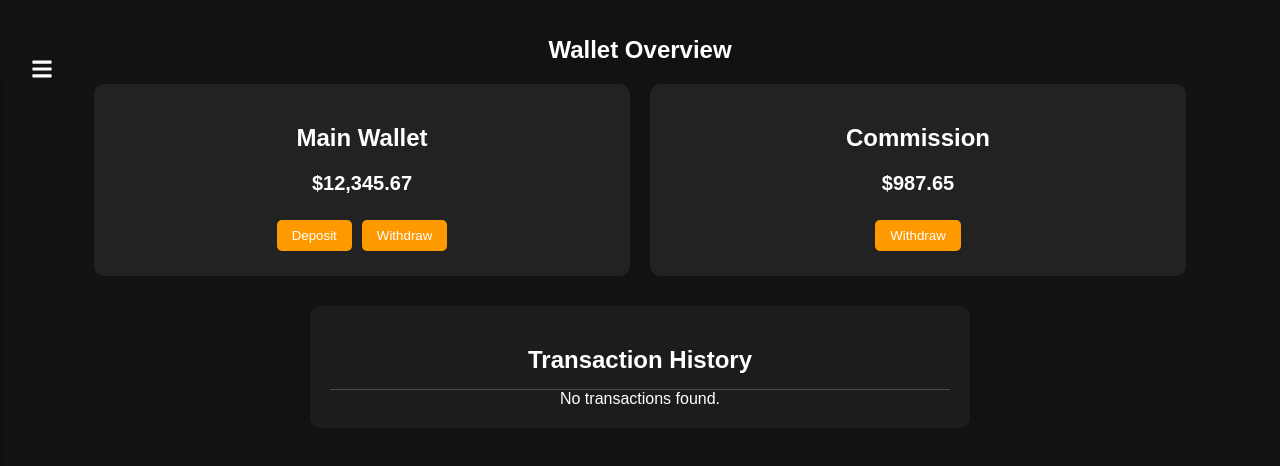
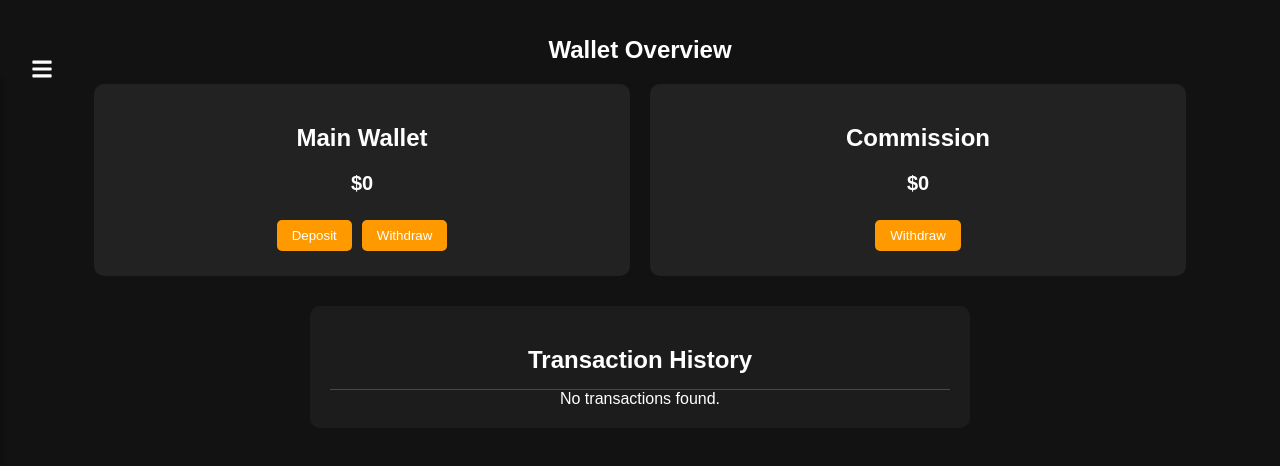
Before and after one commit to Martganan24/CCXPR, a React (Create React App) app in the folder cecxai-trading/: page /wallet in a window 1280 px wide. Shown: the top 466 px of the page. Built offline with nearby package versions, Linux system fonts and the light colour scheme.

Commit message:
trading history

```diff
--- a/cecxai-trading/src/pages/Wallet.js
+++ b/cecxai-trading/src/pages/Wallet.js
@@ -2,11 +2,16 @@ import React, { useState } from "react";
 import { motion } from "framer-motion";
 import "../styles/Wallet.css"; // ✅ Ensure this file exists
 import DepositWithdrawPopup from "../components/DepositWithdrawPopup"; // ✅ Popup Import
-
-const transactionsData = []; // Cleared transaction history
+import { useUser } from "../context/UserContext"; // Importing useUser from UserContext
 
 const Wallet = () => {
-  const [transactions] = useState(transactionsData); // ✅ Store transaction history
+  const { user } = useUser(); // Access the user object from UserContext
+
+  // Get the balance and commission_balance from the user context
+  const balance = user ? user.balance : 0; // Assuming balance exists in the user object
+  const commissionBalance = user ? user.commission_balance : 0; // Commission balance from the user context
+
+  const [transactions] = useState([]); // Clear the transaction history
 
   const [currentPage, setCurrentPage] = useState(1);
   const rowsPerPage = 10;
@@ -37,7 +42,7 @@ const Wallet = () => {
           transition={{ duration: 0.3 }}
         >
           <h2>Main Wallet</h2>
-          <p className="balance">$12,345.67</p>
+          <p className="balance">${balance}</p> {/* Display balance from UserContext */}
           <div className="wallet-actions">
             <button className="wallet-btn">Deposit</button>
             <button className="wallet-btn">Withdraw</button>
@@ -51,7 +56,7 @@ const Wallet = () => {
           transition={{ duration: 0.3 }}
         >
           <h2>Commission</h2>
-          <p className="balance">$987.65</p>
+          <p className="balance">${commissionBalance}</p> {/* Display commission balance from UserContext */}
           <div className="wallet-actions">
             <button className="wallet-btn">Withdraw</button>
           </div>
```
